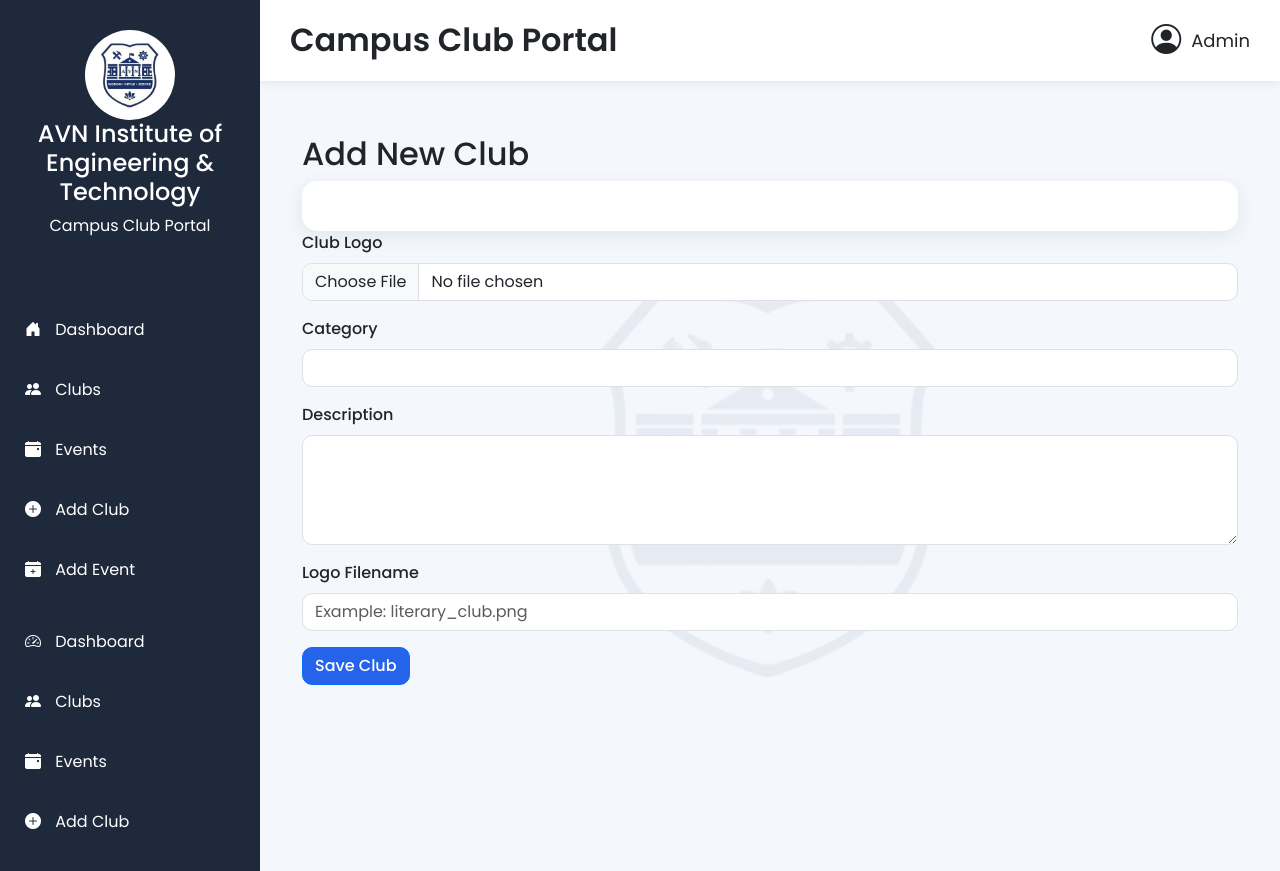
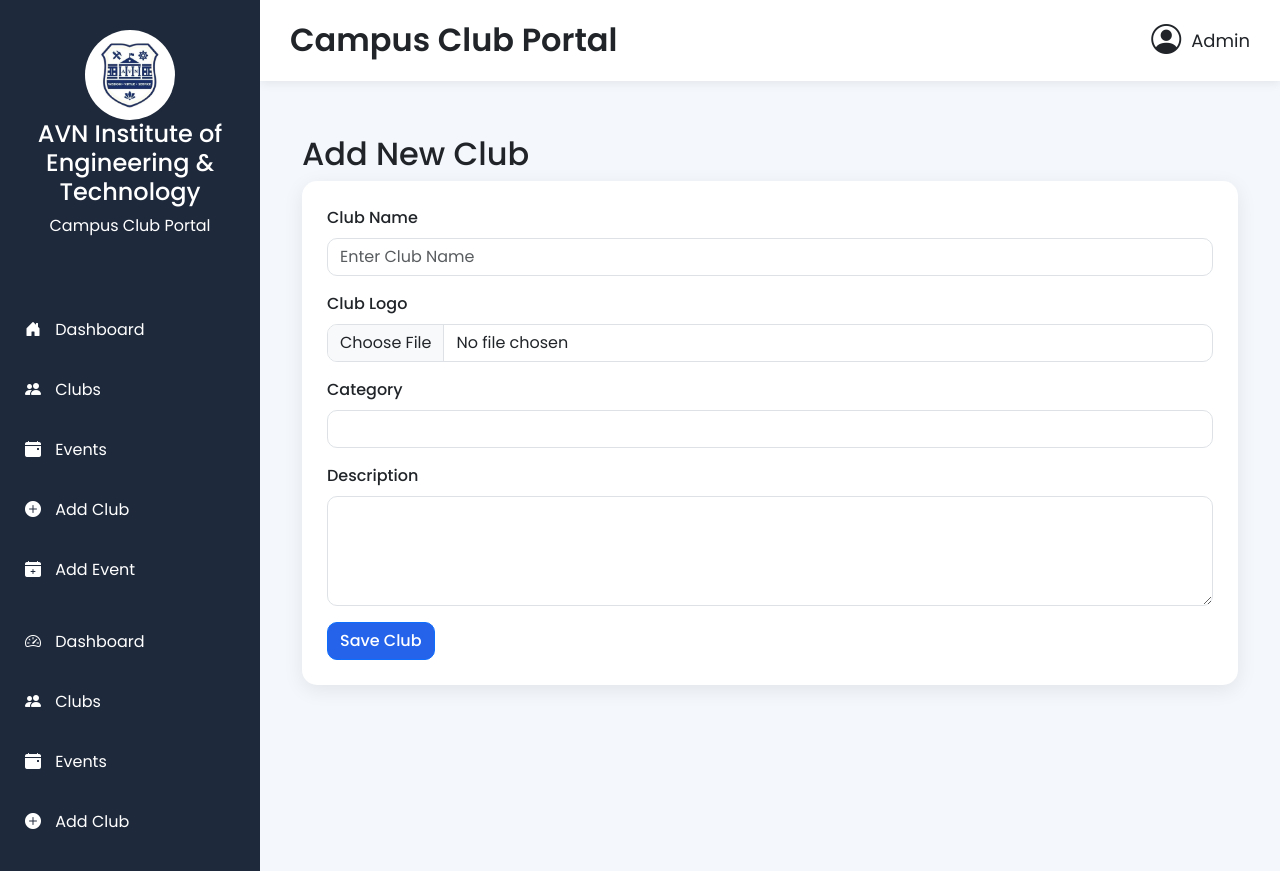
Before and after one commit to Grithesh10/campus_clubs, a Flask app: page /add-club in a window 1280 px wide. Shown: the top 871 px of the page. Run offline with Flask 3, Linux system fonts and the light colour scheme; a user stored in the database is signed in.

Commit message:
Updated Campus Club Portal

```diff
--- a/app.py
+++ b/app.py
@@ -214,8 +214,11 @@ def add_club():
         return redirect(url_for("login"))
 
     if request.method == "POST":
+        print("POST RECEIVED")
+        print(request.form)
 
-        filename = ""
+
+
 
         if "logo" in request.files:
 
--- a/templates/add_club.html
+++ b/templates/add_club.html
@@ -6,22 +6,28 @@
 
     <h2>Add New Club</h2>
 
-    <form method="POST" enctype="multipart/form-data"></form>
+    <form method="POST" enctype="multipart/form-data">
 
         <div class="mb-3">
+            <label class="form-label">Club Name</label>
+            <input
+                type="text"
+                name="club_name"
+                class="form-control"
+                placeholder="Enter Club Name"
+                required>
+        </div>
 
-    <label class="form-label">
-        Club Logo
-    </label>
-
+        <div class="mb-3">
+            <label class="form-label">Club Logo</label>
             <input
                 type="file"
                 name="logo"
                 class="form-control"
                 accept=".png,.jpg,.jpeg"
                 required>
+        </div>
 
-</div>
         <div class="mb-3">
             <label class="form-label">Category</label>
             <input
@@ -40,16 +46,6 @@
                 required></textarea>
         </div>
 
-        <div class="mb-3">
-            <label class="form-label">Logo Filename</label>
-            <input
-                type="text"
-                name="logo"
-                class="form-control"
-                placeholder="Example: literary_club.png"
-                required>
-        </div>
-
         <button type="submit" class="btn btn-primary">
             Save Club
         </button>
--- a/templates/landing.html
+++ b/templates/landing.html
@@ -152,6 +152,7 @@
                         <i class="bi bi-person-plus-fill"></i>
 
                         New Student Registration
+                        <a href="{{ url_for('student_register') }}" class="btn btn-success">
 
                     </a>
 
```
Also changed, not shown: templates/login.html (+10 -0 lines), templates/student_dashboard.html (added, +49 -0 lines), instance/database.db, static/uploads/literary_club.png (added), 1 other file. Lines whose indentation alone changed are shown as unchanged.
